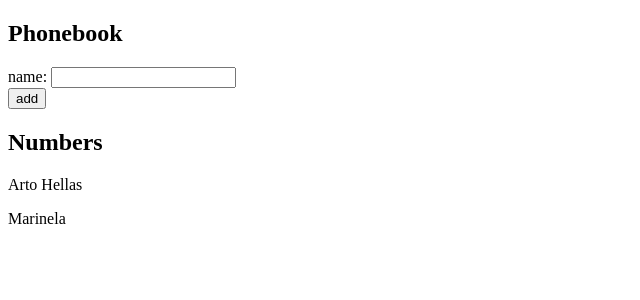
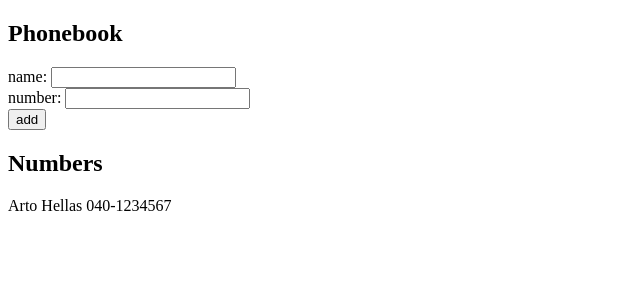
Before and after one commit to Sdann26/fullStackOpen, a React (Create React App) app in the folder part2/phonebook/: page / in a window 1280 px wide. Shown: the top 300 px of the page, without its empty margins (0-640 px from the left). Built offline with nearby package versions, Linux system fonts and the light colour scheme; the HTML template or start-up script is replaced by a standard one.

Commit message:
Exercise 2.8 completed

```diff
--- a/part2/phonebook/src/App.js
+++ b/part2/phonebook/src/App.js
@@ -3,16 +3,12 @@ import React, { useState } from 'react'
 const App = () => {
   // States
   const [persons, setPersons] = useState([
-    { name: 'Arto Hellas' },
-    { name: 'Marinela' }
+    { name: 'Arto Hellas', phone: '040-1234567' }
   ])
   const [newName, setNewName] = useState('')
+  const [newPhone, setNewPhone] = useState('')
 
-  // handleEvent and onSubmit
-  const handleAddName = (e) => {
-    setNewName(e.target.value)
-  }
-
+  // Functions
   const existingUserAlert = (name) => {
     const existingNames = persons.find(person => person.name === name.trim())
     if (existingNames === undefined){
@@ -22,13 +18,28 @@ const App = () => {
     return true
   }
 
+  // handleEvent and onSubmit
+  const handleAddName = (e) => {
+    setNewName(e.target.value)
+  }
+
+  const handleAddPhone = (e) => {
+    setNewPhone(e.target.value)
+  }
+
   const sendForm = (e) => {
     e.preventDefault()
     if (existingUserAlert(newName)){
       return
     }
-    setPersons(persons.concat({name: newName.trim()}))
+    setPersons(
+      persons.concat(
+        {name: newName.trim(),
+        phone: newPhone
+        })
+    )
     setNewName('')
+    setNewPhone('')
   }
 
   return (
@@ -36,7 +47,8 @@ const App = () => {
       <h2>Phonebook</h2>
       <form onSubmit={sendForm}>
         <div>
-          name: <input onChange={handleAddName} value={newName}/>
+          <div>name: <input onChange={handleAddName} value={newName} required /></div>
+          <div>number: <input onChange={handleAddPhone} value={newPhone} required /></div>
         </div>
         <div>
           <button type="submit">add</button>
@@ -44,7 +56,7 @@ const App = () => {
       </form>
       <h2>Numbers</h2>
       {persons.map((person, id)=>{
-        return <p key={id}>{person.name}</p>
+        return <p key={id}>{person.name} {person.phone}</p>
       })}
     </div>
   )
```
